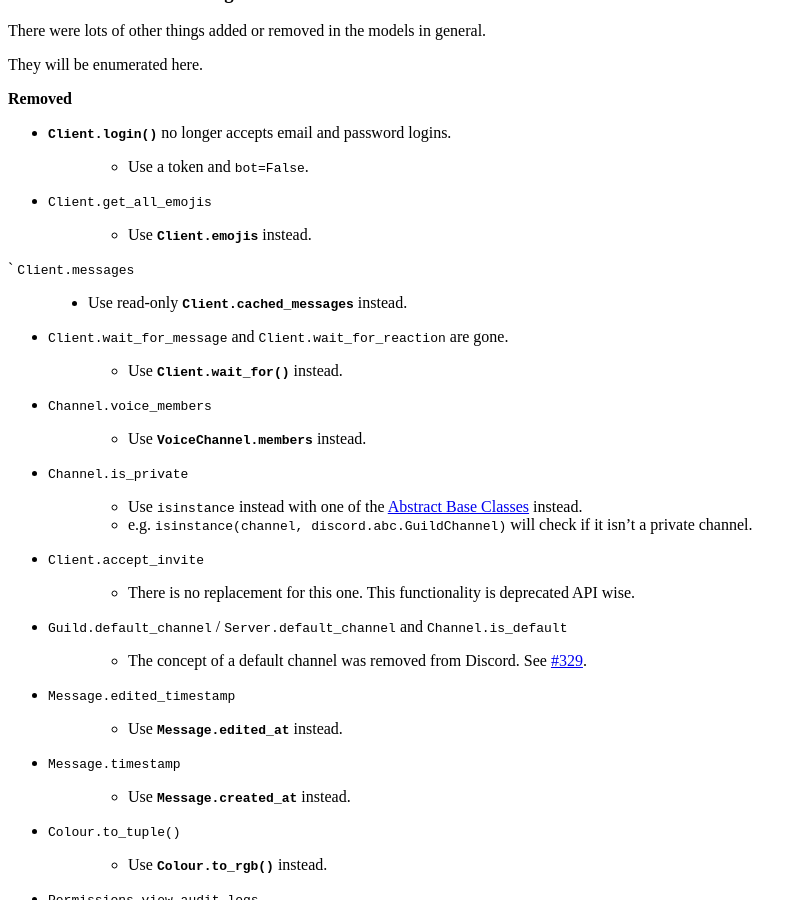
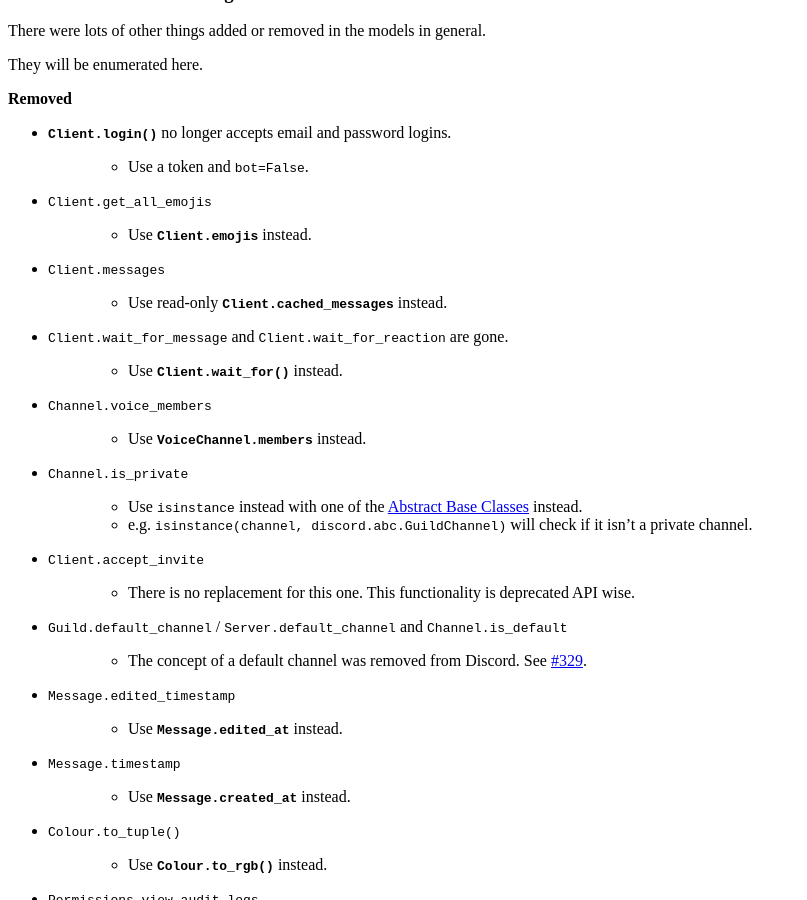
Before and after one commit to Rapptz/discord.py, a Sphinx documentation site: the page built from docs/migrating.rst, in a window 1280 px wide and 900 px high, scrolled down 4145 px. Shown: the whole window, without its empty margins (0-807 px from the left). Built offline with Sphinx 7.4.7, drawn with Linux system fonts in a browser that asks for light colours; pages that are not in the unit, such as notebooks, are missing from menus.

```diff
--- a/docs/migrating.rst
+++ b/docs/migrating.rst
@@ -328,7 +328,7 @@ They will be enumerated here.
 
     - Use :attr:`Client.emojis` instead.
 
-` ``Client.messages``
+- ``Client.messages``
 
     - Use read-only :attr:`Client.cached_messages` instead.
 
```
